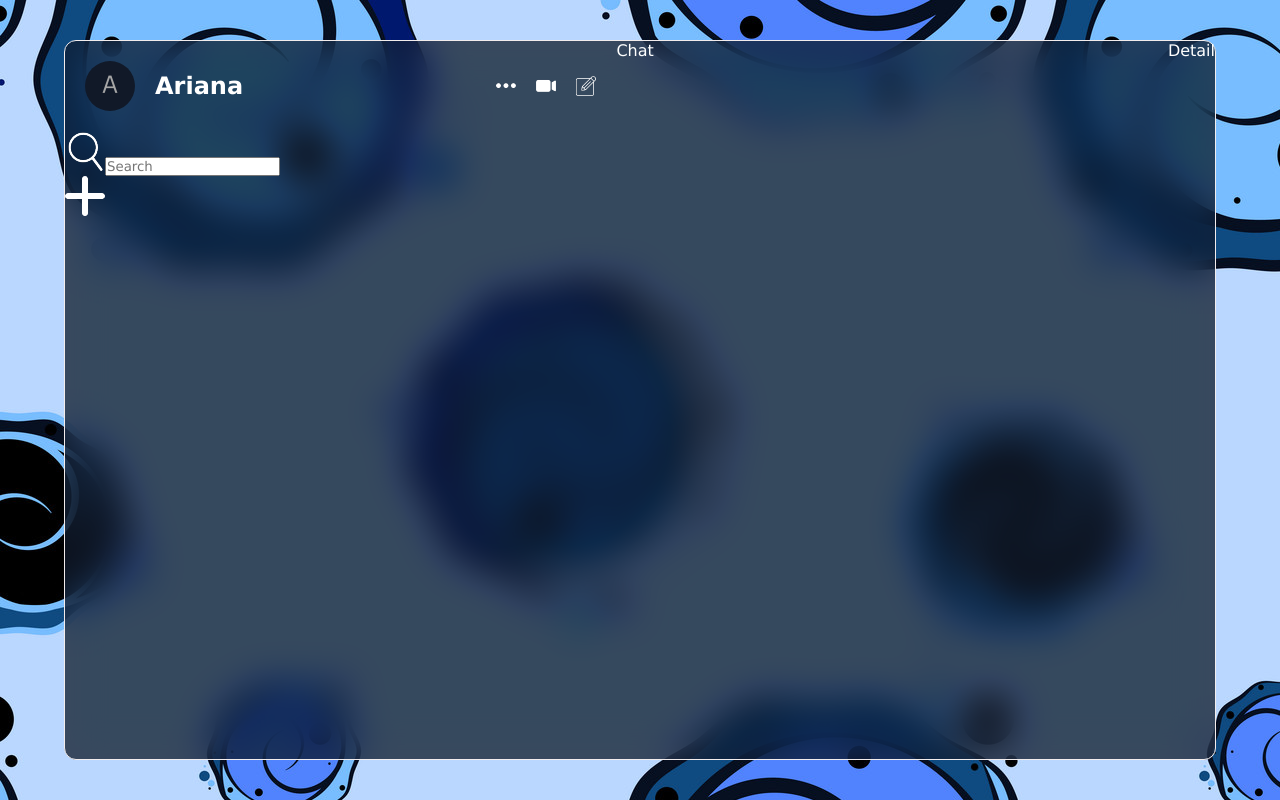
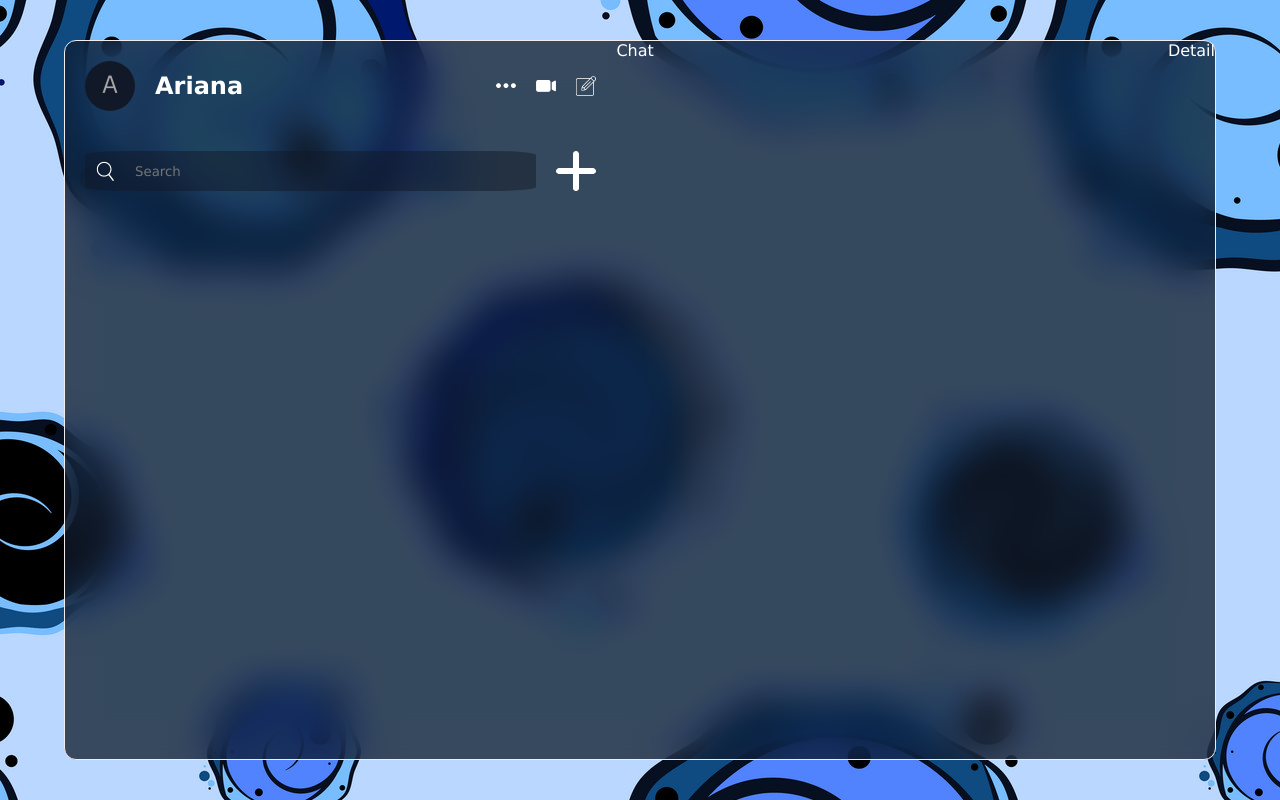
Before and after one commit to HimashaNethmini/RealTime-Chat, a React (Vite) app: page / in a window 1280 px wide. Built offline with nearby package versions, Linux system fonts and the light colour scheme.

Commit message:
added styles for search bar

```diff
--- a/src/components/list/chatList/chatList.css
+++ b/src/components/list/chatList/chatList.css
@@ -1,3 +1,44 @@
 .chatList {
+    flex: 1;
+    overflow: scroll;
+
+    .search {
+        display: flex;
+        align-items: center;
+        gap: 20px;
+        padding: 20px;
+
+        .searchBar {
+            flex: 1;
+            display: flex;
+            align-items: center;
+            gap: 20px;
+            border-radius: 10%;
+            background-color: rgba(17, 25, 40, 0.5);
+            padding: 10px;
+
+            input{
+                background-color: transparent;
+                border: none;
+                outline: none;
+                color: white;
+                flex: 1;
+            }
+
+            img {
+                width: 20px;
+                height: 20px;
+            }
+        }
+
+        .add {
+            width: 36px;
+            height: 36px;
+            background-color: rgba(17, 25, 40, 0.5);
+            padding: 10px;
+            border-radius: 10px;
+            cursor: pointer;
+        }
+    }
 
 }
```
